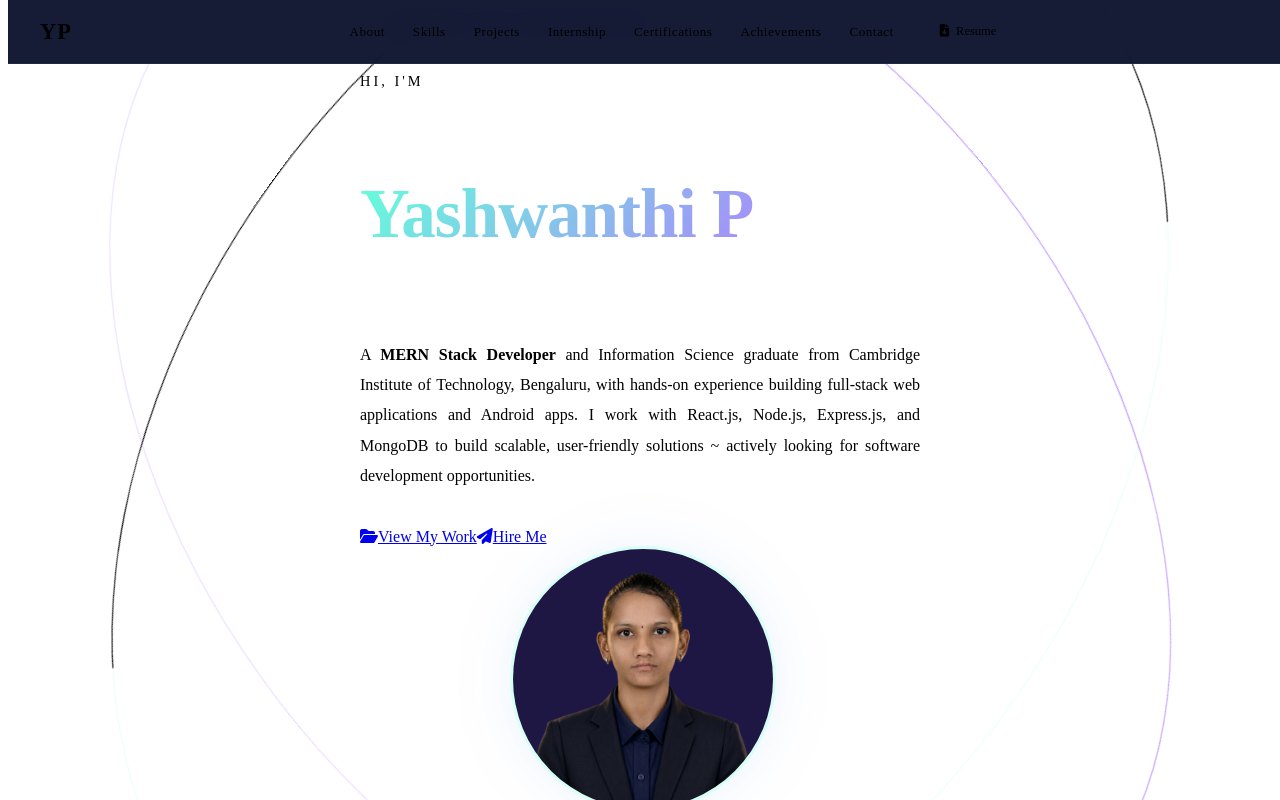
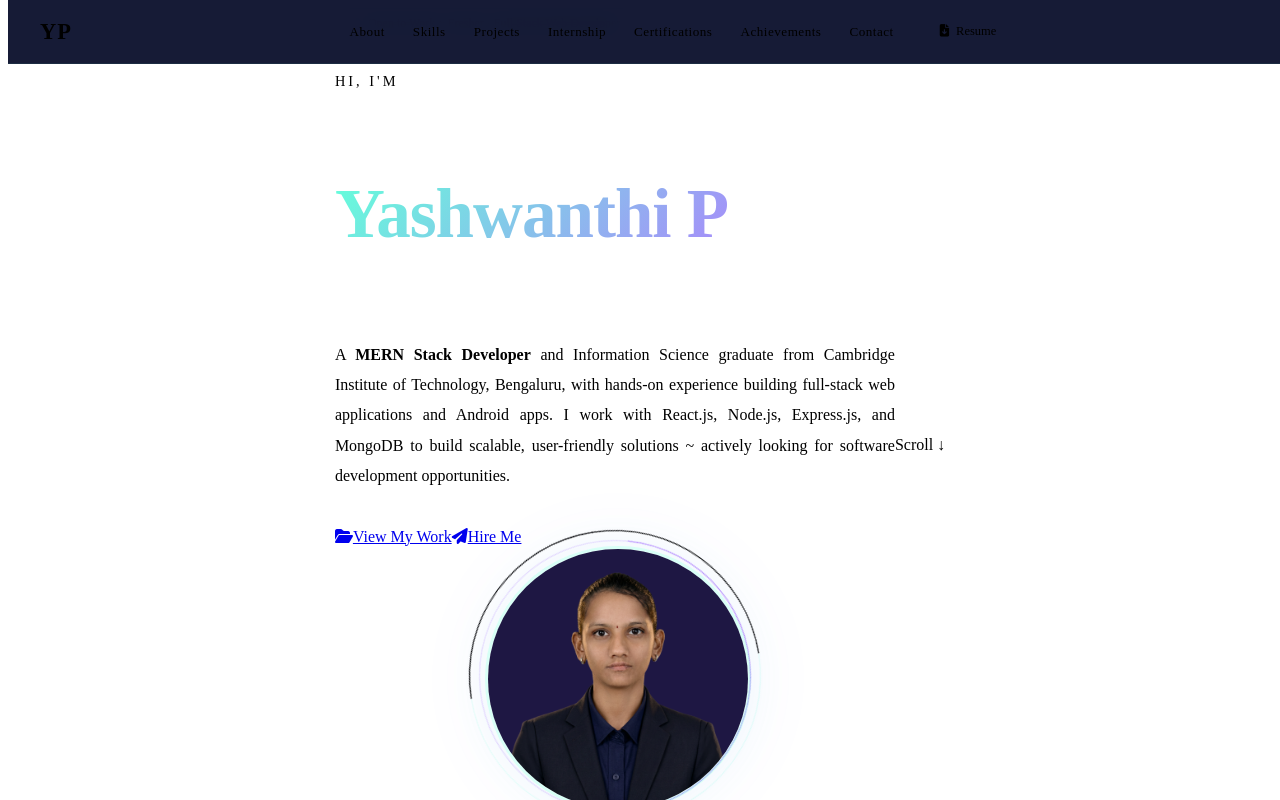
Before and after one commit to yashwanthi1128/Yashwanthi-Portfolio, a React (Vite) app: page / in a window 1280 px wide. Shown: the top 800 px of the page. Built offline with nearby package versions, Linux system fonts and the light colour scheme; the HTML template or start-up script is replaced by a standard one.

Commit message:
updated contact grid

```diff
--- a/src/components/Contact.jsx
+++ b/src/components/Contact.jsx
@@ -93,7 +93,13 @@ export default function Contact() {
         <p className="section-label">Let's connect</p>
         <h2 className="section-title">Get In Touch</h2>
         <div className="green-line"></div>
-        <div className="contact-grid">
+        <div
+  className="contact-grid"
+  style={{
+    display: "grid",
+    gap: "4rem",
+  }}
+>
 
           {/* INFO */}
           <div>
--- a/src/components/Hero.jsx
+++ b/src/components/Hero.jsx
@@ -100,25 +100,33 @@ export default function Hero() {
         {/* END LEFT */}
 
         {/* RIGHT — PHOTO + SOCIALS */}
-        <div style={{
+        <div
+  style={{
     display: "flex",
     flexDirection: "column",
     alignItems: "center",
+    justifyContent: "center",
+    width: "100%",
     gap: "1.5rem",
-        }}>
+  }}
+>
           <div
-  className="hero-photo"
+  className="hero-photo-wrapper"
   style={{
-
+    position: "relative",
     width: "260px",
     height: "260px",
+    margin: "0 auto",
   }}
 >
 
             {/* rotating rings */}
             <div style={{
               position: "absolute",
-              inset: "-16px",
+              top: "-16px",
+              left: "-16px",
+              right: "-16px",
+              bottom: "-16px",
               borderRadius: "50%",
               border: "1.5px solid rgba(100,255,218,0.15)",
               borderTopColor: "var(--green)",
@@ -157,7 +165,7 @@ export default function Hero() {
                   width: "100%",
                   height: "100%",
                   objectFit: "cover",
-                  objectPosition: "center top",
+                  objectPosition:  "48% top",
                 }}
                 onError={(e) => (e.target.style.display = "none")}
               />
@@ -228,14 +236,7 @@ export default function Hero() {
       {/* END GRID */}
 
       {/* SCROLL DOWN */}
-      <div style={{
-        position:'absolute', bottom:'6rem', left:'50%',
-        transform:'translateX(-50%)',
-        color:'var(--green)', fontSize:'0.95rem',
-        letterSpacing:'2px', fontFamily:'var(--font-mono)',
-        animation:'bounce 2s infinite', opacity:0.7,
-        display:'flex', flexDirection:'column', alignItems:'center', gap:'6px',
-      }}>
+      <div className="scroll-indicator">
   Scroll ↓
 </div>
 
--- a/src/styles/global.css
+++ b/src/styles/global.css
@@ -157,7 +157,7 @@ main, nav, footer { position: relative; z-index: 1; }
   font-size: 0.88rem;
   display: inline-flex;
   align-items: center;
-  gap: 8px;
+  gap: 10px;
   background: transparent;
   transition: background 0.2s, transform 0.2s;
   cursor: pointer;
@@ -178,7 +178,7 @@ main, nav, footer { position: relative; z-index: 1; }
   font-size: 0.88rem;
   display: inline-flex;
   align-items: center;
-  gap: 8px;
+  gap: 10px;
   background: transparent;
   transition: background 0.2s, transform 0.2s;
   cursor: pointer;
@@ -280,6 +280,32 @@ main, nav, footer { position: relative; z-index: 1; }
     margin-top:20px;
     gap:18px;
 }
+.hero-photo-wrapper{
+    margin:0 auto;
+}
+.scroll-indicator{
+    position:absolute;
+    bottom:6rem;
+    left:50%;
+    transform:translateX(-50%);
+    color:var(--green);
+    font-size:.95rem;
+    letter-spacing:2px;
+    font-family:var(--font-mono);
+    animation:bounce 2s infinite;
+    opacity:.7;
+    display:flex;
+    flex-direction:column;
+    align-items:center;
+    gap:6px;
+}
+.contact-grid{
+    display:grid;
+    grid-template-columns:1fr 1fr;
+    gap:4rem;
+    align-items:start;
+}
+
 
 
 
@@ -314,8 +340,8 @@ main, nav, footer { position: relative; z-index: 1; }
 }
 
 .hero-photo{
-    width:170px !important;
-    height:170px !important;
+    width:190px !important;
+    height:190px !important;
 }
 
 .hero-grid img{
@@ -356,9 +382,7 @@ main, nav, footer { position: relative; z-index: 1; }
     grid-template-columns:1fr;
 }
 
-.contact-grid{
-    grid-template-columns:1fr;
-    gap:2rem;
+
 }
 .projects-grid{
     grid-template-columns:1fr;
@@ -408,12 +432,20 @@ main, nav, footer { position: relative; z-index: 1; }
     font-size:0.88rem !important;
     line-height:1.7 !important;
 }
-.scroll-indicator{
+ .scroll-indicator{
         display:none;
     }
+    .hero-photo-wrapper{
+    display:flex;
+    justify-content:center;
+    align-items:center;
+    width:100%;
+}
+.contact-grid{
+    grid-template-columns:1fr;
+    gap:2rem;
+}
 
-
-}
 
 html,
 body,
```
Lines whose indentation alone changed are shown as unchanged.
